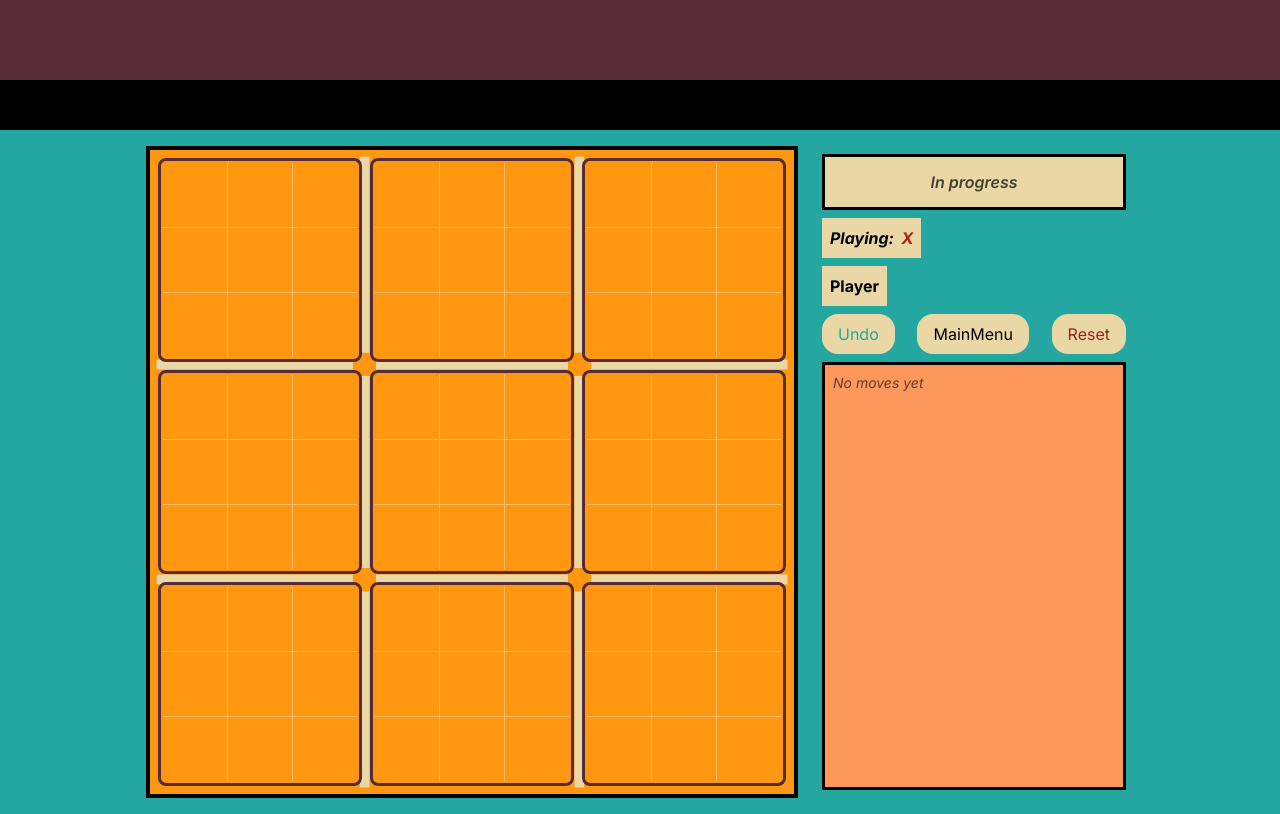
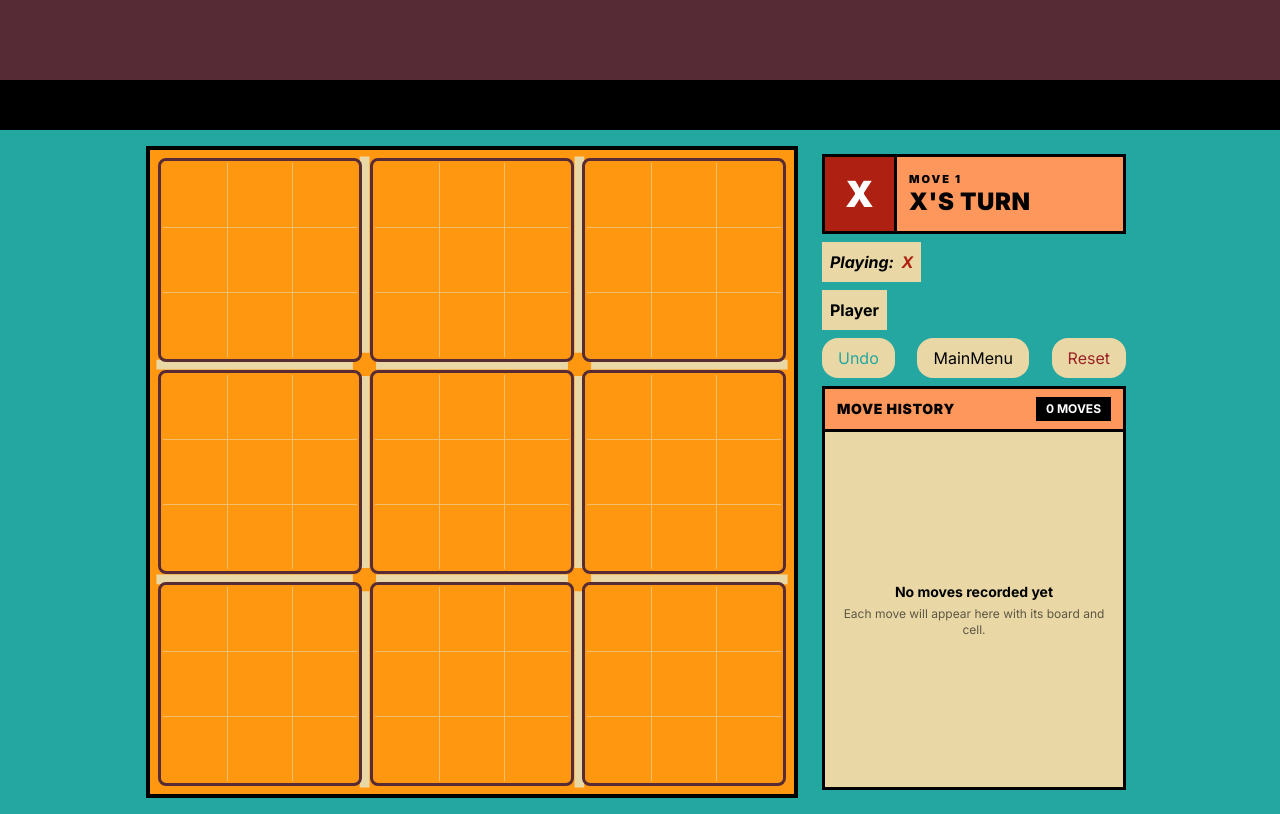
Before and after one commit to paaw-potsawee/AI_Ultimate_tic_tac_toe, a React (Vite) app: page / in a window 1280 px wide. Both pictures are taken after a click on the button "Player". Built offline with nearby package versions, Linux system fonts and the light colour scheme.

Commit message:
feat:adjust ui move history + status bar

```diff
--- a/src/features/board/components/GameStatus.tsx
+++ b/src/features/board/components/GameStatus.tsx
@@ -1,29 +1,70 @@
 import { useBoardStore } from "../store/boardStore";
+import { cn } from "@/lib/cn";
 
 const GameStatus = () => {
-    const { winner, isAiTurn } = useBoardStore();
+    const { winner, isAiTurn, currentPlayer, history } = useBoardStore();
+    const isGameOver = winner !== null;
+    const displayedPlayer =
+        winner === 0 ? "X" : winner === 1 ? "O" : currentPlayer;
+    const moveNumber = isGameOver ? history.length : history.length + 1;
+    const isX = displayedPlayer === "X";
+    const title =
+        winner === -1
+            ? "DRAW"
+            : winner === 0
+              ? "X WINS"
+              : winner === 1
+                ? "O WINS"
+                : `${currentPlayer}'S TURN`;
 
     return (
-        <div className="flex h-14 w-full shrink-0 items-center justify-center border-3 border-black bg-ocean-200 px-4 text-center font-bold">
-            {winner !== null ? (
-                winner === -1 ? (
-                    <div className="text-xl font-bold text-sunset-900">
-                        Draw!
+        <div
+            role="status"
+            aria-live="polite"
+            aria-atomic="true"
+            className={cn(
+                "flex min-h-20 w-full shrink-0 items-stretch border-3 border-black font-bold text-black",
+                winner === -1
+                    ? "bg-ocean-200"
+                    : isX
+                      ? "bg-peach"
+                      : "bg-ocean-400",
+            )}
+        >
+            <div
+                className={cn(
+                    "flex w-18 shrink-0 items-center justify-center border-r-3 border-black text-4xl font-black",
+                    winner === -1
+                        ? "bg-black text-white"
+                        : isX
+                          ? "bg-sunset-700 text-white"
+                          : "bg-ocean-600 text-ocean-950",
+                )}
+            >
+                {winner === -1 ? "=" : displayedPlayer}
+            </div>
+
+            <div className="flex min-w-0 flex-1 items-center justify-between gap-3 px-3 py-2">
+                <div className="min-w-0">
+                    <div className="text-[11px] font-black tracking-[0.18em] uppercase">
+                        {isGameOver ? "GAME OVER" : `MOVE ${moveNumber}`}
                     </div>
-                ) : (
-                    <div className="text-xl font-bold text-green-600">
-                        Winner: {winner === 0 ? "X" : "O"}
+                    <div className="truncate text-xl leading-tight font-black tracking-wide sm:text-2xl">
+                        {title}
                     </div>
-                )
-            ) : isAiTurn ? (
-                <div className="animate-pulse text-lg font-bold text-ocean-800">
-                    AI is thinking...
+                    {!isGameOver && isAiTurn && (
+                        <div className="animate-pulse text-xs font-black tracking-wider uppercase">
+                            AI is thinking…
+                        </div>
+                    )}
                 </div>
-            ) : (
-                <div className="text-base font-semibold text-black/70 italic">
-                    In progress
-                </div>
-            )}
+
+                {isGameOver && (
+                    <div className="shrink-0 border-2 border-black bg-white/70 px-2 py-1 text-xs font-black whitespace-nowrap">
+                        MOVE {moveNumber}
+                    </div>
+                )}
+            </div>
         </div>
     );
 };
--- a/src/features/board/components/MoveHistory.tsx
+++ b/src/features/board/components/MoveHistory.tsx
@@ -1,23 +1,111 @@
 import { useBoardStore } from "../store/boardStore";
+import { cn } from "@/lib/cn";
 
 const MoveHistory = () => {
     const { history } = useBoardStore();
+    const movesNewestFirst = history
+        .map((move, index) => ({ move, moveNumber: index + 1 }))
+        .reverse();
 
     return (
-        <div className="min-h-25 w-full flex-1 overflow-auto border-3 border-black bg-peach p-2 text-sm text-black lg:min-h-0">
+        <section className="flex min-h-40 w-full flex-1 flex-col overflow-hidden border-3 border-black bg-ocean-200 text-black lg:min-h-0">
+            <div className="flex shrink-0 items-center justify-between border-b-3 border-black bg-peach px-3 py-2">
+                <h2 className="text-sm font-black tracking-wider uppercase">
+                    Move History
+                </h2>
+                <span className="border-2 border-black bg-black px-2 py-0.5 text-xs font-bold text-white">
+                    {history.length} {history.length === 1 ? "MOVE" : "MOVES"}
+                </span>
+            </div>
+
             {history.length === 0 ? (
-                <div className="text-black/60 italic">No moves yet</div>
+                <div className="flex flex-1 flex-col items-center justify-center gap-1 px-4 py-6 text-center">
+                    <div className="text-sm font-bold">
+                        No moves recorded yet
+                    </div>
+                    <div className="text-xs text-black/60">
+                        Each move will appear here with its board and cell.
+                    </div>
+                </div>
             ) : (
-                history.map((move, index) => (
-                    <div key={index} className="whitespace-nowrap">
-                        {index + 1}. Player {index % 2 === 0 ? "X" : "O"} played
-                        at local board ({move.board % 3},{" "}
-                        {Math.floor(move.board / 3)}), cell ({move.cell % 3},{" "}
-                        {Math.floor(move.cell / 3)})
-                    </div>
-                ))
+                <ol
+                    aria-label="Move history, newest first"
+                    className="flex flex-1 flex-col gap-2 overflow-y-auto p-2"
+                >
+                    {movesNewestFirst.map(({ move, moveNumber }, index) => {
+                        const player = move.player === 0 ? "X" : "O";
+                        const isLatest = index === 0;
+
+                        return (
+                            <li
+                                key={moveNumber}
+                                aria-current={isLatest ? "step" : undefined}
+                                className={cn(
+                                    "shrink-0 border-2 border-l-6 border-black p-2",
+                                    player === "X"
+                                        ? "border-l-sunset-700"
+                                        : "border-l-ocean-600",
+                                    isLatest
+                                        ? "bg-white shadow-[3px_3px_0_#000]"
+                                        : "bg-white/65",
+                                )}
+                            >
+                                <div className="flex items-center justify-between gap-2">
+                                    <div className="flex items-center gap-2">
+                                        <span
+                                            aria-label={`Player ${player}`}
+                                            className={cn(
+                                                "flex h-7 w-7 items-center justify-center border-2 border-black text-base font-black",
+                                                player === "X"
+                                                    ? "bg-sunset-700 text-white"
+                                                    : "bg-ocean-400 text-ocean-950",
+                                            )}
+                                        >
+                                            {player}
+                                        </span>
+                                        <span className="text-sm font-black tracking-wide">
+                                            MOVE {moveNumber}
+                                        </span>
+                                    </div>
+                                    {isLatest && (
+                                        <span className="bg-black px-2 py-0.5 text-[10px] font-black tracking-wider text-white uppercase">
+                                            Latest
+                                        </span>
+                                    )}
+                                </div>
+
+                                <div className="mt-2 grid grid-cols-[1fr_auto_1fr] items-center gap-2">
+                                    <div className="border border-black/30 bg-peach/45 px-2 py-1">
+                                        <div className="text-[10px] font-black tracking-wider uppercase">
+                                            Board
+                                        </div>
+                                        <div className="text-xs font-semibold whitespace-nowrap">
+                                            ROW {move.localRow + 1} · COL{" "}
+                                            {move.localCol + 1}
+                                        </div>
+                                    </div>
+                                    <span
+                                        aria-hidden="true"
+                                        className="text-base font-black"
+                                    >
+                                        →
+                                    </span>
+                                    <div className="border border-black/30 bg-ocean-400/45 px-2 py-1">
+                                        <div className="text-[10px] font-black tracking-wider uppercase">
+                                            Cell
+                                        </div>
+                                        <div className="text-xs font-semibold whitespace-nowrap">
+                                            ROW {move.cellRow + 1} · COL{" "}
+                                            {move.cellCol + 1}
+                                        </div>
+                                    </div>
+                                </div>
+                            </li>
+                        );
+                    })}
+                </ol>
             )}
-        </div>
+        </section>
     );
 };
 
```
Also changed, not shown: 2 other files (tests, documents, lock files or other folders).
